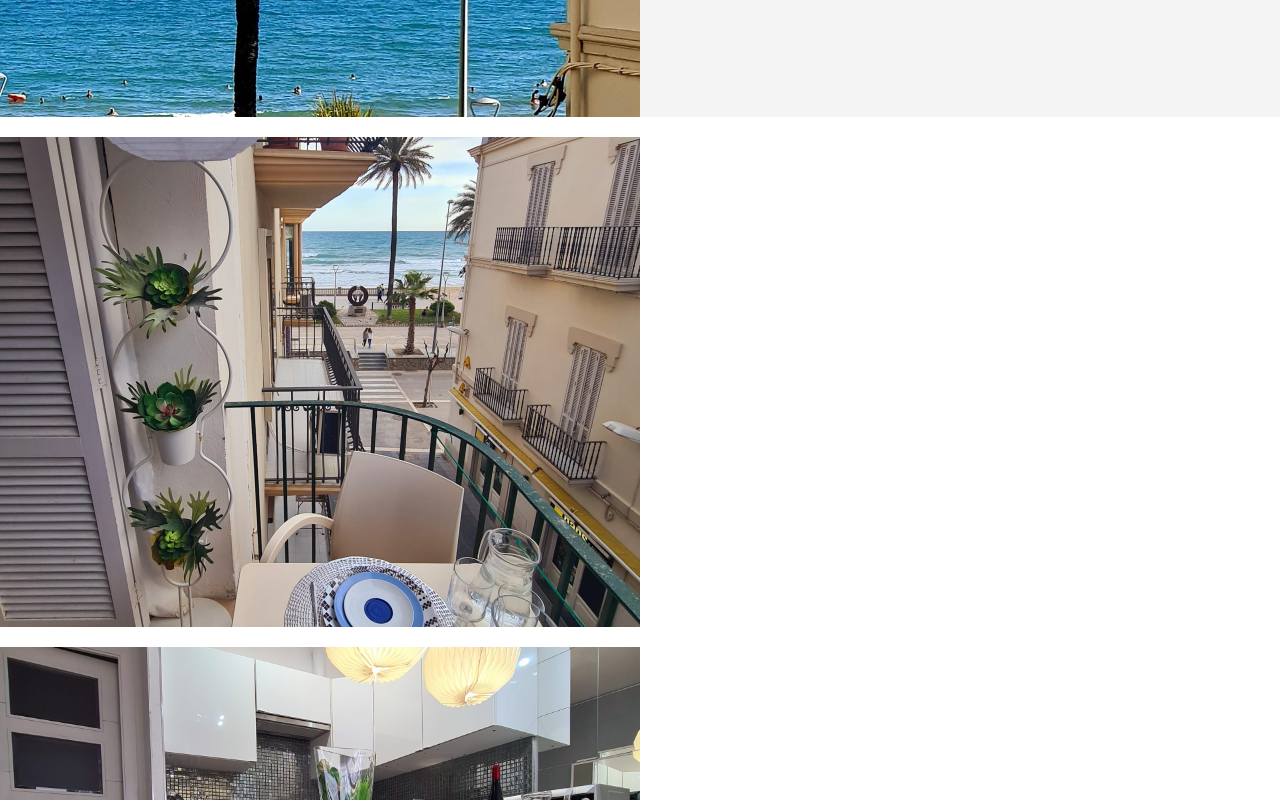
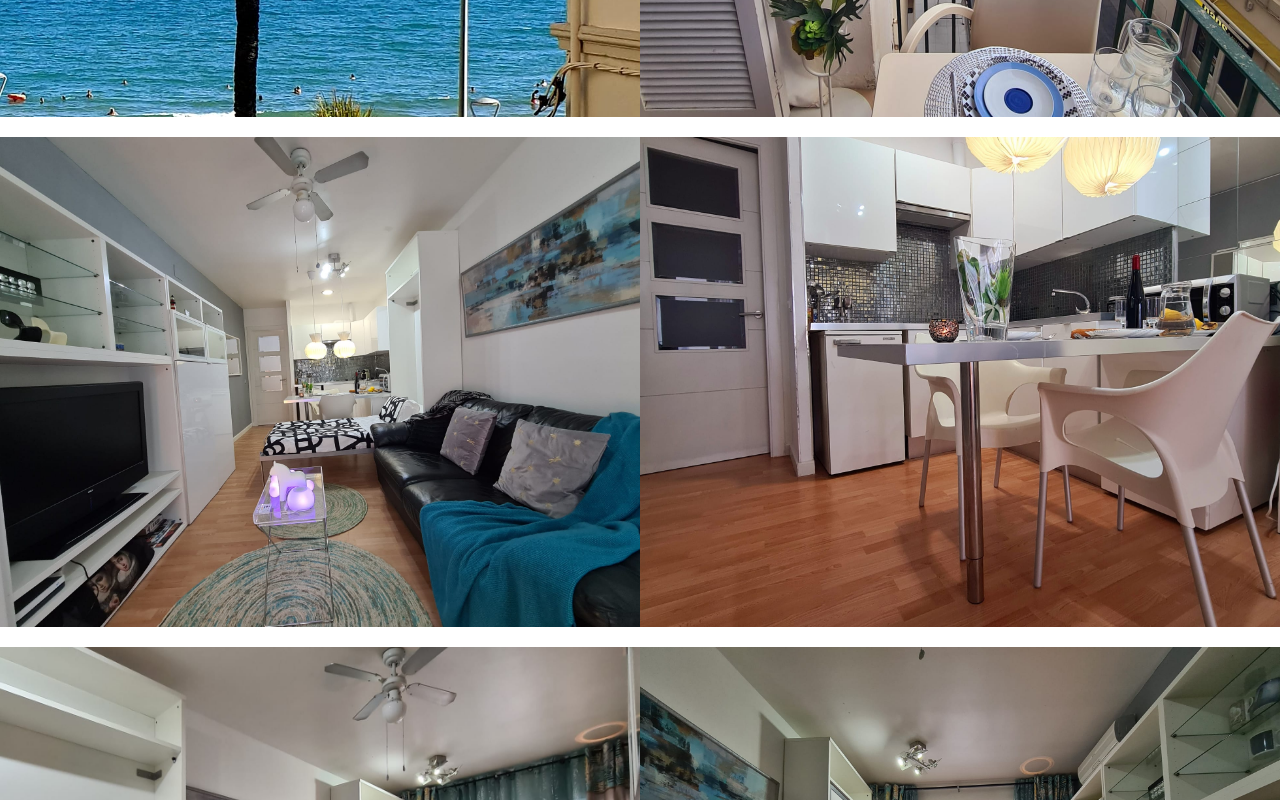
Before and after one commit to lucabarone95/Sitges_website, a plain HTML site: page index.html in a window 1280 px wide. Shown: the part 1160-1960 px from the top of the page. Drawn offline with Linux system fonts and the light colour scheme.

Commit message:
Fixed home css

```diff
--- a/css/style.css
+++ b/css/style.css
@@ -165,13 +165,13 @@ p {
 }
 
 #home-info .info-img1 {
-    /* float: left; */
+    float: left;
     width: 50%;
     min-height: 100%;
     padding-bottom: 20px;
 }
 #home-info .info-img2 {
-    /* float: right; */
+    float: right;
     width: 50%;
     min-height: 100%;
 }
```
